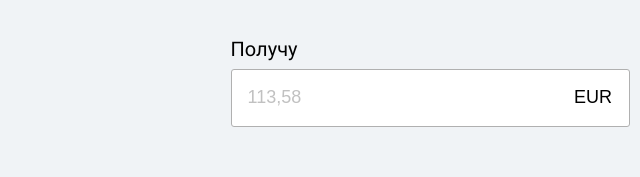
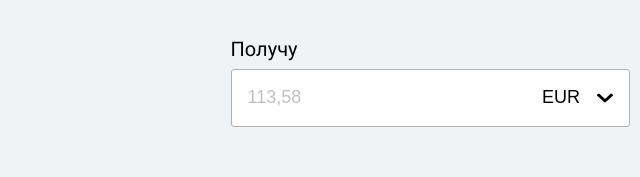
Before and after one commit to milk-2-dev/sbercoin, a plain HTML site: page index.html in a window 1280 px wide. Shown: the part 3942-4119 px from the top of the page, 640-1280 px from the left. Drawn offline with nearby package versions, Linux system fonts and the light colour scheme; a script that the page names is missing.

Commit message:
add arrow down

```diff
--- a/assets/scss/main.scss
+++ b/assets/scss/main.scss
@@ -828,14 +828,14 @@
     -webkit-appearance: none;
     -moz-appearance: none;
 
-    &[name="selectsell"] {
+    // &[name="selectsell"] {
       background-image: url('../img/arrow-down--black.svg');
       background-repeat: no-repeat;
       background-size: 16px 10px;
       background-position: center right;
       padding-right: 32px;
       cursor: pointer;
-    }
+    // }
   }
 }
 
--- a/index.html
+++ b/index.html
@@ -10,7 +10,7 @@
   <link rel="stylesheet" href="./libs/intl-tel-input-17.0.0/build/css/intlTelInput.min.css">
 
 
-  <link rel="stylesheet" href="css/style.css?00000000002" />
+  <link rel="stylesheet" href="css/style.css?00000000003" />
   <!-- styles end -->
 </head>
 
```
Also changed, not shown: css/style.css.
